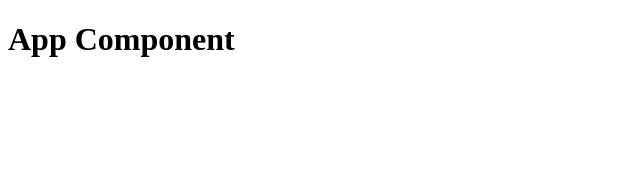
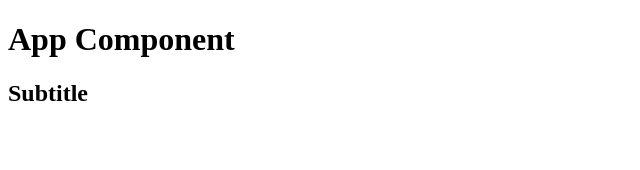
Before and after one commit to VitornscSilva/react-fundamentals, a React app: page / in a window 1280 px wide. Shown: the top 170 px of the page, without its empty margins (0-640 px from the left). Built offline with nearby package versions, Linux system fonts and the light colour scheme.

Commit message:
feat: add React fragment and subtitle to App component

```diff
--- a/src/App.js
+++ b/src/App.js
@@ -1,7 +1,12 @@
 import React from 'react';
 
 function App() {
-  return <h1>App Component</h1>;
+  return (
+    <>
+      <h1>App Component</h1>
+      <h2>Subtitle</h2>
+    </>
+  );
 }
 
 export default App;
```
